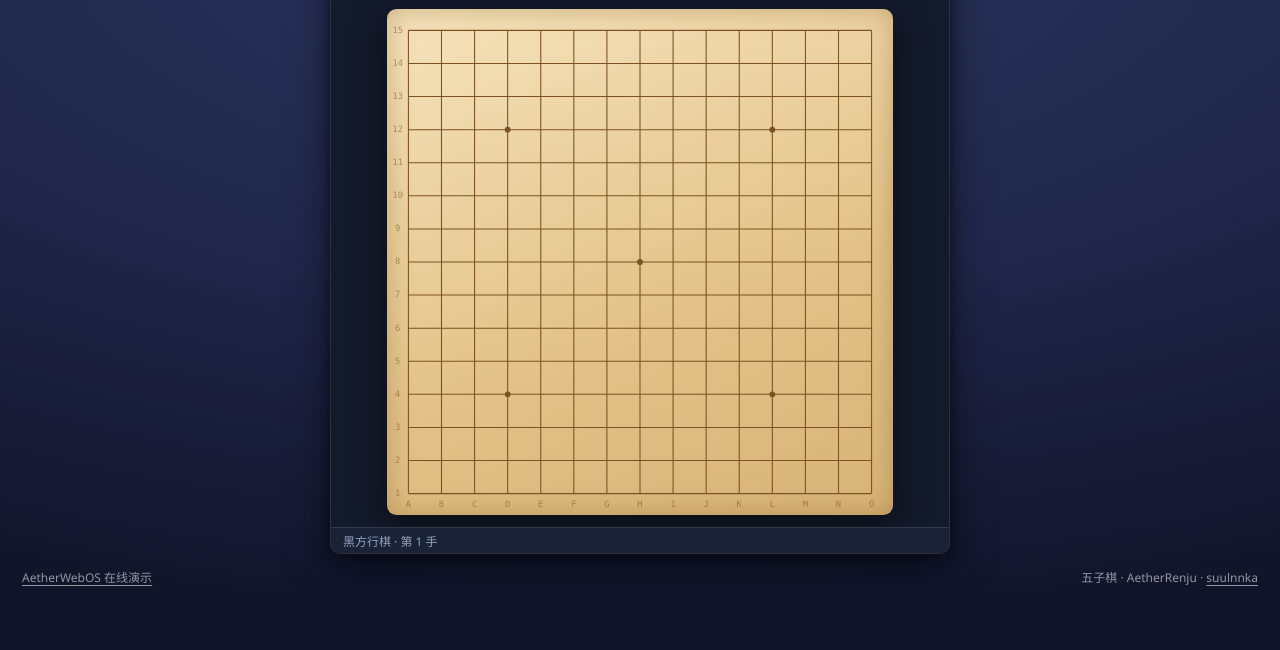
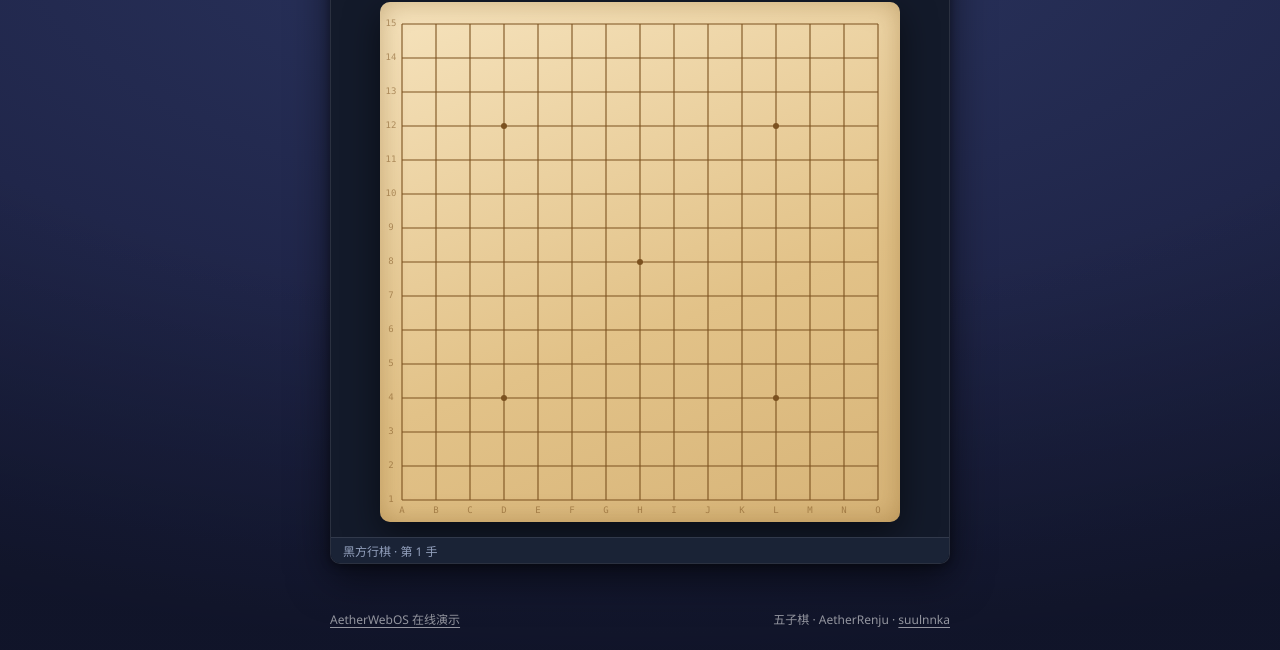
Before and after one commit to suulnnka/AetherRenju, a website: page index.html in a window 1280 px wide. Shown: the part 150-800 px from the top of the page. Drawn offline with Linux system fonts and the light colour scheme.

Commit message:
独立页:页脚锁成窗体同宽 + 窗体尺寸/最小尺寸由 :root 统一推出
- .page-foot 宽度改用与 .win 同一套表达式 + margin auto,不再随浏览器窗口伸縮
- --win-min-* = 棋盘自然尺寸(15 路)+ fitBoard 留白 24 + 窗框 110
- --cs / --pad 提到 :root,棋盘与窗体最小尺寸共用一份
- --win-h 640 → 660:15 路棋盘 544 高,原默认高度装不下,一直被 fitBoard 缩到 <1
- .desktop 居中改 margin:auto + overflow:auto,小浏览器窗口可滚动且不会裁掉左上

```diff
--- a/pages/style.css
+++ b/pages/style.css
@@ -11,6 +11,21 @@
   --accent: #5b6cff;
   --font: "Segoe UI", "PingFang SC", "Microsoft YaHei", system-ui, sans-serif;
   --mono: "Cascadia Code", "JetBrains Mono", Consolas, monospace;
+
+  /* ---- 窗体 / 页脚 / 棋盘的尺寸都从这里出 ----
+   * 页脚宽度锁成窗体同宽(见 .page-foot),才不会跟着浏览器窗口走到屏幕两边;
+   * 棋盘是固定像素的,窗体的最小尺寸也直接由它推出来(见 --win-min-*),
+   * 浏览器窗口再小棋盘也不会被缩到看不清。 */
+  --win-w: 620px;
+  --win-h: 660px;                            /* 15 路棋盘,默认高度按 1:1 给足 */
+  --cs: 34px;                                /* 格距:与 app.js 的 CS 常量必须一致 */
+  --pad: 22px;                               /* 棋盘边距 */
+  /* 棋盘自然尺寸 + fitBoard() 的四周留白 24(见 app.js) */
+  --board-w: calc(var(--cs) * 14 + var(--pad) * 2 + 24px);
+  --board-h: var(--board-w);
+  /* 窗体最小 = 棋盘 + 窗内铬(工具栏 44 + 状态栏 26)+ 窗框(标题栏 38 + 上下边框 2) */
+  --win-min-w: calc(var(--board-w) + 2px);
+  --win-min-h: calc(var(--board-h) + 110px);
 }
 html[data-theme="light"] {
   --bg: #eef0f4;
@@ -52,8 +67,11 @@ a:hover { text-decoration: underline; }
 /* ============ 桌面:webos 壁纸同族的渐变底 ============ */
 .desktop {
   height: 100%;
-  display: flex; flex-direction: column; align-items: center; justify-content: center;
-  gap: 14px; padding: 22px;
+  /* 居中交给子项的 margin:auto,不用 align/justify center:浏览器窗口比窗体最小
+   * 尺寸还小时,auto 外边距归零、内容从左上开始排,滚动条能够到;用 center 会把
+   * 溢出的一半甩到左上边界之外,那部分永远滚不到。 */
+  display: flex; flex-direction: column;
+  gap: 14px; padding: 22px; overflow: auto;
   background:
     radial-gradient(130% 100% at 50% 0%, transparent 55%, rgba(0, 0, 0, 0.22)),
     radial-gradient(120% 90% at 50% 8%, #2b3560, #20264a 55%, #151a35);
@@ -67,8 +85,11 @@ html[data-theme="light"] .desktop {
 /* ============ 窗体(样式对齐 webos 的 .win)============ */
 .win {
   display: flex; flex-direction: column;
-  width: min(620px, 100%);
-  height: min(640px, 100%);
+  margin: auto;                       /* 横竖都靠 auto 外边距居中(理由见 .desktop) */
+  width: min(var(--win-w), 100%);
+  min-width: var(--win-min-w);        /* 装不下棋盘就不再缩,缺口交给 .desktop 滚动 */
+  height: min(var(--win-h), 100%);
+  min-height: var(--win-min-h);
   background: var(--panel-solid);
   border: 1px solid var(--border);
   border-radius: var(--radius);
@@ -108,10 +129,13 @@ a.wbtn { color: var(--text-2); }
 .win-body { flex: 1; min-height: 0; display: flex; flex-direction: column; }
 .win-body > .app { flex: 1; }
 
+/* 页脚:宽度锁成窗体同宽(.win 同一套表达式),左右两项就贴在窗体的左右边缘,
+ * 不再随浏览器窗口宽度伸縮 —— 居中与 .win 一样走 margin auto。 */
 .page-foot {
   flex: none; font-size: 12px; color: rgba(255, 255, 255, 0.55);
   user-select: none; -webkit-user-select: none;
-  align-self: stretch;   /* 容器是居中列布局,不撑开就分不了栏 */
+  margin: 0 auto;
+  width: min(var(--win-w), 100%); min-width: var(--win-min-w);
   display: flex; align-items: center; justify-content: space-between;
   flex-wrap: wrap; row-gap: 4px;
 }
@@ -188,8 +212,7 @@ html[data-theme="light"] .page-foot { color: rgba(30, 42, 80, 0.55); }
  * 固定像素布局,缩放交给外层 .fit-wrap(见 app.js 的 fitBoard)。 */
 .fit-wrap { flex: none; transform-origin: center center; }
 .gk-board {
-  --cs: 34px;
-  --pad: 22px;
+  /* --cs / --pad 都在 :root(棋盘尺寸与窗体最小尺寸共用一份) */
   position: relative;
   flex: none;
   width: calc(var(--cs) * 14 + var(--pad) * 2);
```
